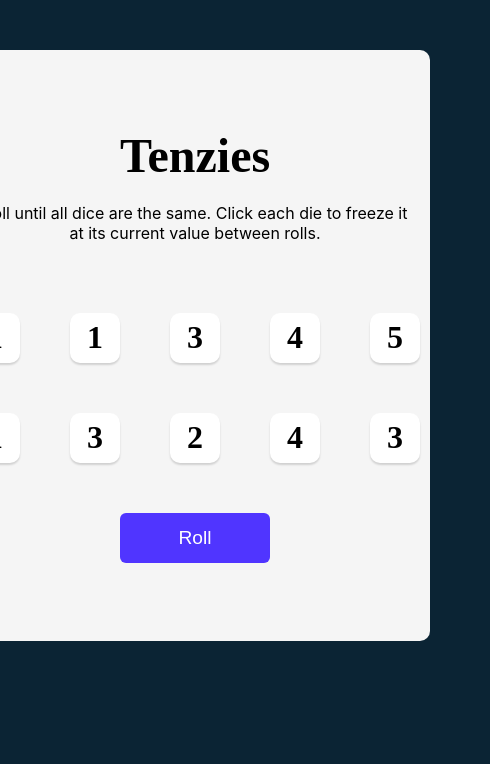
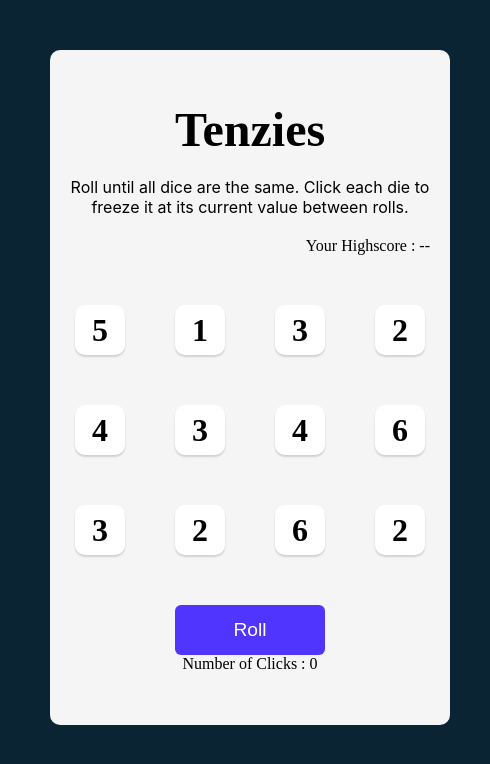
Before and after one commit to yogesharma12/Tenzies, a React (Vite) app: page / in a window 390 px wide. Shown: the top 764 px of the page, 490 px wide, since content can reach past the window. Built offline with nearby package versions, Linux system fonts and the light colour scheme.

Commit message:
Added Highscore holder

```diff
--- a/src/App.css
+++ b/src/App.css
@@ -12,15 +12,43 @@ body{
 #root{
 	display: flex;
 	align-items: center;
-  justify-content: center;
+  justify-content: space-between;
 	padding: 50px;
+	width: 100%;
+}
+/*Highscore*/
+.highscore{
+	display: flex;
+  justify-content: flex-end;
+  width: 90%;
+}
+/*Local Scoreboard*/
+.leaderboard{
+	width: 20%;
+	height: 80vh;
+	min-height: 500px;
+	border-radius: 10px;
+	background-color: #F5F5F5;
+	display: flex;
+	flex-direction: column;
+	justify-content: space-around;
+	align-items: center;
+
+}
+.score-tile{
+	background-color: white;
+	width: 80%;
+	height: 5vh;
+	display: flex;
+	align-items: center;
+	justify-content: space-between;
 }
 /* Main Game Board */
 main {
 	background-color: #F5F5F5;
 	width: 75%;
 	min-width: 470px;
-	height: 70vh;
+	height: 80vh;
 	min-height: 500px;
 	border-radius: 10px;
 	display: flex;
@@ -30,7 +58,7 @@ main {
 }
 .die-container{
 	display: grid;
-	grid-template-columns: repeat(5, 50px);
+	grid-template-columns: repeat(4, 50px);
 	gap: 50px;
 	padding: 50px 20px 50px 20px;
 	width: 100%;
@@ -82,8 +110,19 @@ main {
 }
 
 /*For smaller windows*/
-/* @media (max-width: 720px){
+@media (max-width: 500px){
 
+	main{
+		min-width: 400px;
+		background-color: #F5F5F5;
+	width: 75%;
+	height: 80vh;
+	border-radius: 10px;
+	display: flex;
+	flex-direction: column;
+	justify-content: center;
+	align-items: center;
+	}
 	.die-container{
 	display: grid;
 	grid-template-columns: repeat(4, 50px);
@@ -92,4 +131,5 @@ main {
 	width: 100%;
 	justify-content: center;
 }
-} */
+
+}
--- a/src/App.jsx
+++ b/src/App.jsx
@@ -1,8 +1,9 @@
 import * as React from 'react';
 import './App.css';
 import Die from './component/Die';
-import {nanoid} from "nanoid";
-import Confetti from "react-confetti"
+import Score from './component/Score';
+import { nanoid } from "nanoid";
+import Confetti from "react-confetti";
 
 //App Component
 function App() {
@@ -10,22 +11,40 @@ function App() {
 	// Dice and Tenzies State declaration
 	const [dieNumber, setDieNumber] = React.useState(randomNum())
 	const [tenzies, setTenzies] = React.useState(false)
+	// Number of clicks to win
+	const [clicks, setClicks] = React.useState(0)
+	const [highscore, setHighscore] = React.useState(JSON.parse(localStorage.getItem('highscore')) || 100000)
+
+	console.log(highscore)
+
+
+	React.useEffect(() =>{
+
+		if(clicks){
+			setHighscore(clicks < JSON.parse(localStorage.getItem('highscore')) ? clicks : highscore)
+		}
+
+		localStorage.setItem('highscore',JSON.stringify(highscore))
+
+	},[tenzies])
 
 	// Checks condition for win
-	React.useEffect(() =>{
+	React.useEffect(() => {
 
 		const allHeld = dieNumber.every(dice => dice.isHeld)
 		const firstValue = dieNumber[0].value
 		const allSameValue = dieNumber.every(dice => dice.value === firstValue)
 
-		if(allHeld && allSameValue){
+		if (allHeld && allSameValue) {
 			setTenzies(true)
+
+
 		}
 
-	},[dieNumber])
+	}, [dieNumber])
 
 	// Creates a Dice with a random Value
-	function generateDice () {
+	function generateDice() {
 		return {
 			id: nanoid(),
 			isHeld: false,
@@ -36,34 +55,49 @@ function App() {
 	// To create an array of random Dices
 	function randomNum() {
 		const randomArr = []
-		for (let i = 0; i < 10; i++) {
+		for (let i = 0; i < 12; i++) {
 			randomArr.push(generateDice())
 		}
 		return randomArr
 	}
 
 	// Function to Hold any dice
-	function holdDice (id){
+	function holdDice(id) {
 		setDieNumber(oldDice => oldDice.map(die => {
 			return die.id === id ?
-                {...die, isHeld: !die.isHeld} :
+				{ ...die, isHeld: !die.isHeld } :
 				die
 		}))
 	}
 
 	// Handles Roll Button Click
 	function handleClick() {
-		if(tenzies){
+		if (tenzies) {
+
 			setDieNumber(randomNum())
 			setTenzies(false)
-		}
-		setDieNumber(oldDice => oldDice.map( die =>{
+			setClicks(0)
+		} else {
+			setClicks(clicks + 1)
+			setDieNumber(oldDice => oldDice.map(die => {
 				return die.isHeld ?
 					die : generateDice()
 			}))
+
+
+
+		}
+
 	}
 
 	return (
+		<>
+			{/*LeaderBoard*/}
+			{/*<section className="leaderboard">
+				<h1 className="score-title">LeaderBoard</h1>
+
+			</section>*/}
+			{/*Main Game Frame*/}
 			<main>
 				{/*Conditional rendering for Confetti component*/}
 				{tenzies && <Confetti />}
@@ -72,15 +106,20 @@ function App() {
 				<h1 className="title">Tenzies</h1>
 				<p className="instructions">Roll until all dice are the same. Click each die to freeze it at its current value between rolls.</p>
 
+				<div className="highscore">Your Highscore : {highscore === 100000 ? '--' : highscore}</div>
+
 				{/*Dice Container*/}
 				<div className="die-container">
 					{
-					dieNumber.map(num => <Die id={num.id} value={num.value} isHeld={num.isHeld} holdDice={() => holdDice(num.id)}/>)
+						dieNumber.map(num => <Die id={num.id} value={num.value} isHeld={num.isHeld} holdDice={() => holdDice(num.id)} />)
 
 					}
 				</div>
 				<button className="roll-btn" onClick={handleClick}>{tenzies ? "New Game" : "Roll"}</button>
+				<p>Number of Clicks : {clicks}</p>
 			</main>
+
+		</>
 	);
 }
 
--- a/src/component/Die.jsx
+++ b/src/component/Die.jsx
@@ -11,7 +11,7 @@ function Die(props) {
 		<div className="die-face"
 			style={styles}
 			onClick={props.holdDice}
-			>
+		>
 			<h1 className="die-num" >{props.value}</h1>
 		</div>
 
--- /dev/null
+++ b/src/component/Score.jsx
@@ -0,0 +1,16 @@
+import React from 'react';
+
+function Score(props) {
+
+	//The Score Component
+	return (
+		<div className="score-tile">
+			<h2>1 <span className="player-name">{props.name}</span> </h2>
+
+			<span className="points">{props.points}</span>
+		</div>
+
+	);
+}
+
+export default Score;
```
Lines whose indentation alone changed are shown as unchanged.
